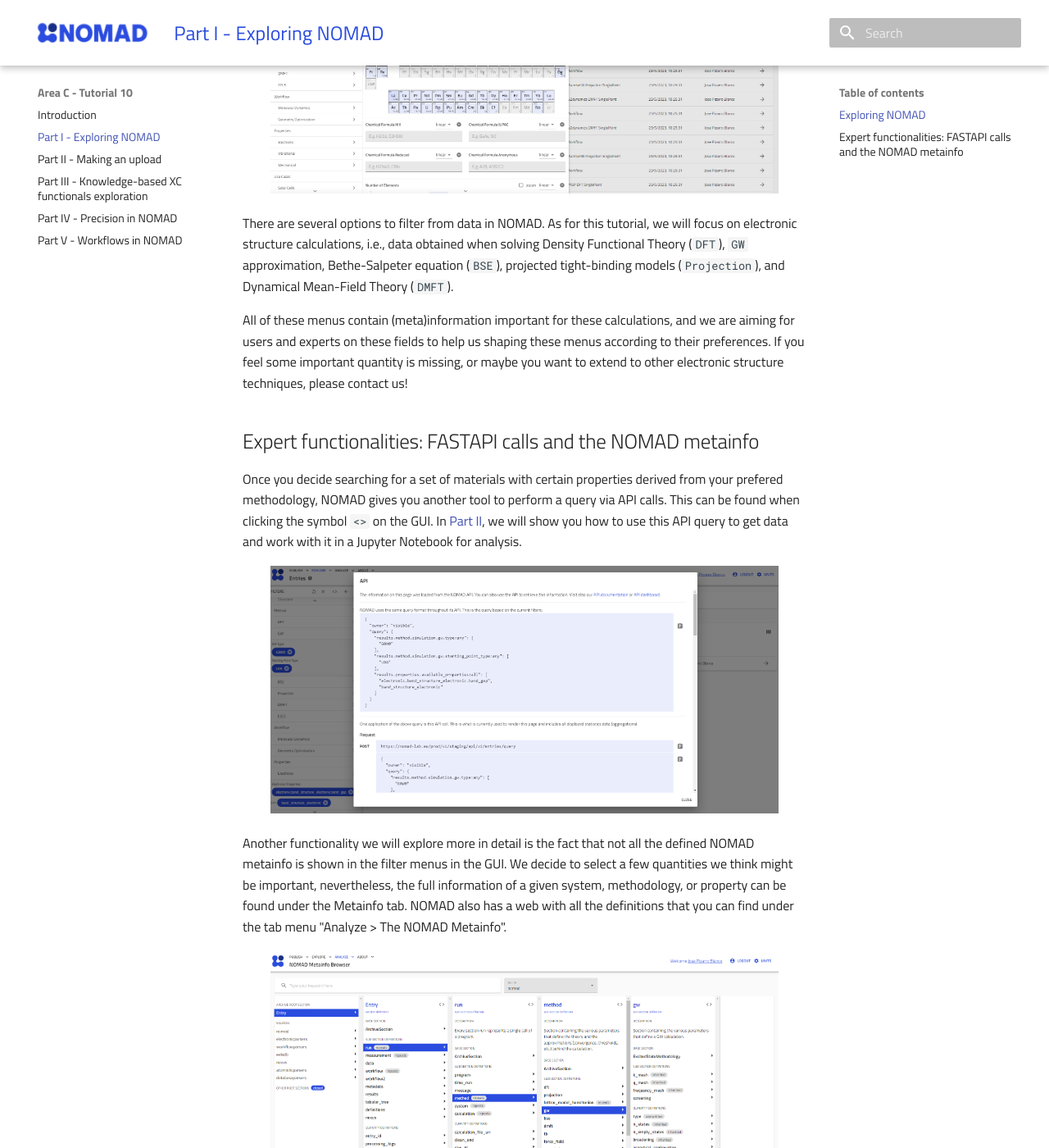
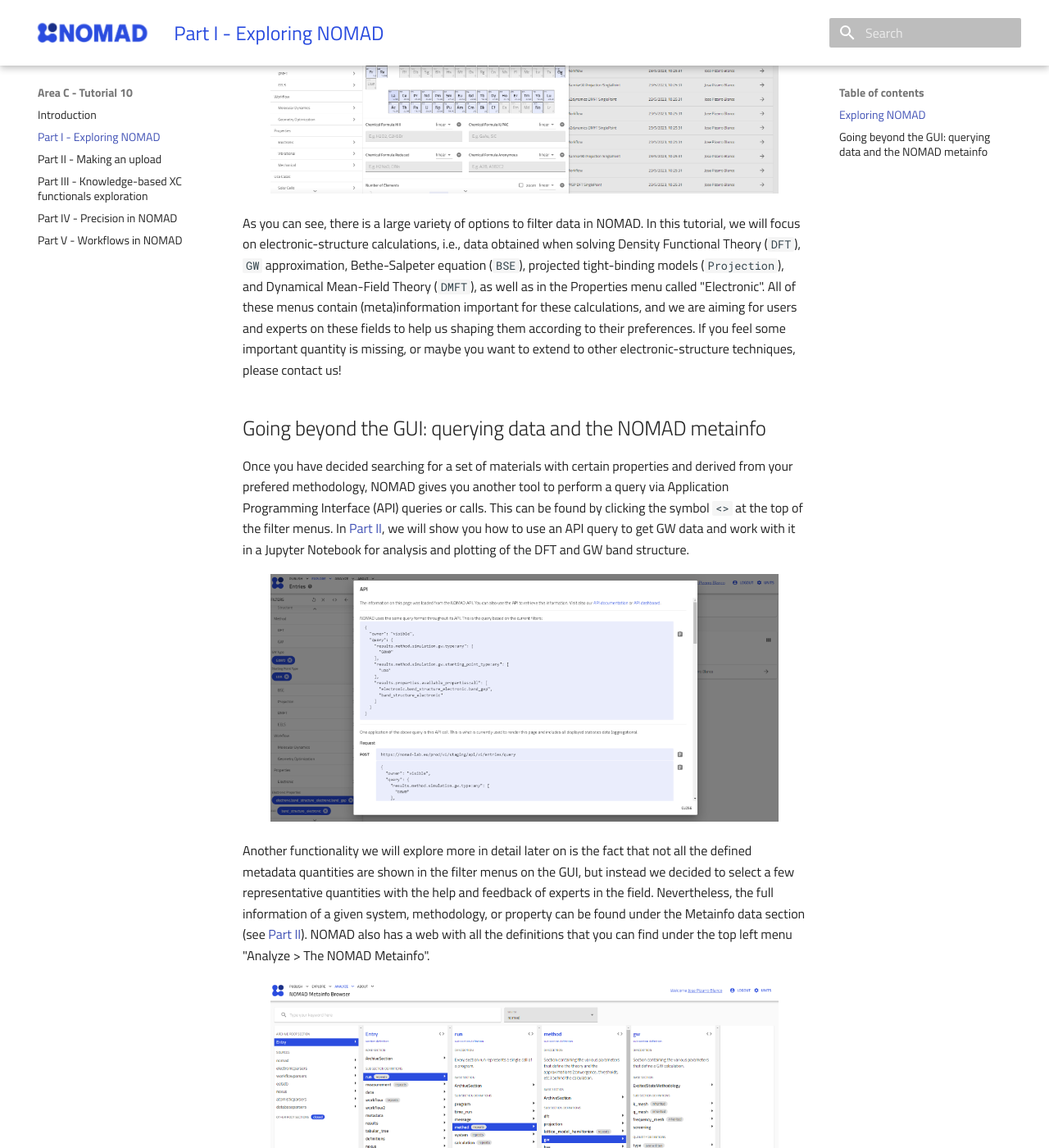
Before and after one commit to FAIRmat-NFDI/AreaC-Tutorial10_2023, an MkDocs documentation site: the page built from docs/part1.md, in a window 1280 px wide and 1400 px high, scrolled down 1389 px. Shown: the whole window at 82% size. Built offline with MkDocs 1.6.1 and Material for MkDocs 9.7.7, drawn with Linux system fonts in a browser that asks for light colours; some of the changed text lies outside the part shown.

Commit message:
Improved part1 and part5

```diff
--- a/docs/part1.md
+++ b/docs/part1.md
@@ -1,12 +1,12 @@
 # Part I: How to explore the NOMAD Archive and Repository.
 
-In this part, we are going to learn how to find and explore the NOMAD Archive and Repository (in short, NOMAD-lab) for electronic structure data. A more extensive information can be found in the [FAIRmat tutorial 1](https://www.fairmat-nfdi.eu/events/fairmat-tutorial-1/tutorial-1-home) web.
+This part contains the information on how to explore the NOMAD Archive and Repository (in short, NOMAD-lab) in order to find electronic-structure calculations data. A more general tutorial can be found in the [FAIRmat tutorial 1](https://www.fairmat-nfdi.eu/events/fairmat-tutorial-1/tutorial-1-home) and the materials therein.
 
 ## Exploring NOMAD
 
 Go to the [NOMAD-lab website](https://nomad-lab.eu/nomad-lab/).
 
-There are two main versions when exploring NOMAD-lab: the stable version and the beta or staging version. As the current NOMAD infrastructure is constantly being updated, we recommend you to go to the [Beta version](https://nomad-lab.eu/prod/v1/staging/gui/search/entries). The link can be also found when scrolling down in the main landing page of NOMAD-lab or when clicking on the tab menu "Solutions".
+There are two main versions when exploring NOMAD-lab: the stable version (by clicking the "Open NOMAD" button) and the Beta or staging version. As the current NOMAD infrastructure is constantly being updated, we recommend you to go to the [Beta version](https://nomad-lab.eu/prod/v1/staging/gui/search/entries). The link can be also found when scrolling down in the main landing page of NOMAD-lab or when clicking on the top menu "Solutions > NOMAD" and scrolling down.
 
 <p align="center">
     <img src="../assets/part1_explore/beta1.png" alt="Finding the Beta in the website, option 1" width="45%" title="NOMAD Beta option 1">
@@ -14,8 +14,7 @@ There are two main versions when exploring NOMAD-lab: the stable version and the
 </p>
 
 
-We land on the NOMAD Entries page, a very intuitive and easy-to-use Graphical User Interface (GUI). Here we can explore data according to our preferences. We can select the atoms that form the material, which crystal symmetry, etc., as well as selecting the methodology done for a calculation or experiment. We can also select the output properties, which for us is going to be mainly the menu “Electronic”.
-
+The landing NOMAD Entries page is a very intuitive and easy-to-use Graphical User Interface (GUI). Here we can explore data according to our preferences by clicking on the filter menus on the left. We can then select a variety of quantities that characterize the Material or system under study, the methodology parameters followed in the calculation or experiment, and the output properties.
 
 
 <p align="center">
@@ -25,19 +24,17 @@ We land on the NOMAD Entries page, a very intuitive and easy-to-use Graphical Us
     <img src="../assets/part1_explore/materials.png" alt="Materials menu" width="90%" title="Materials menu">
 </p>
 
-There are several options to filter from data in NOMAD. As for this tutorial, we will focus on electronic structure calculations, i.e., data obtained when solving Density Functional Theory (`DFT`), `GW` approximation, Bethe-Salpeter equation (`BSE`), projected tight-binding models (`Projection`), and Dynamical Mean-Field Theory (`DMFT`).
+As you can see, there is a large variety of options to filter data in NOMAD. In this tutorial, we will focus on electronic-structure calculations, i.e., data obtained when solving Density Functional Theory (`DFT`), `GW` approximation, Bethe-Salpeter equation (`BSE`), projected tight-binding models (`Projection`), and Dynamical Mean-Field Theory (`DMFT`), as well as in the Properties menu called "Electronic". All of these menus contain (meta)information important for these calculations, and we are aiming for users and experts on these fields to help us shaping them according to their preferences. If you feel some important quantity is missing, or maybe you want to extend to other electronic-structure techniques, please contact us!
 
-All of these menus contain (meta)information important for these calculations, and we are aiming for users and experts on these fields to help us shaping these menus according to their preferences. If you feel some important quantity is missing, or maybe you want to extend to other electronic structure techniques, please contact us!
+## Going beyond the GUI: querying data and the NOMAD metainfo
 
-## Expert functionalities: FASTAPI calls and the NOMAD metainfo
-
-Once you decide searching for a set of materials with certain properties derived from your prefered methodology, NOMAD gives you another tool to perform a query via API calls. This can be found when clicking the symbol `<>` on the GUI. In [Part II](part2.md), we will show you how to use this API query to get data and work with it in a Jupyter Notebook for analysis.
+Once you have decided searching for a set of materials with certain properties and derived from your prefered methodology, NOMAD gives you another tool to perform a query via Application Programming Interface (API) queries or calls. This can be found by clicking the symbol `<>` at the top of the filter menus. In [Part II](part2.md), we will show you how to use an API query to get GW data and work with it in a Jupyter Notebook for analysis and plotting of the DFT and GW band structure.
 
 <p align="center">
     <img src="../assets/part1_explore/api.png" alt="API query" width="90%" title="API query">
 </p>
 
-Another functionality we will explore more in detail is the fact that not all the defined NOMAD metainfo is shown in the filter menus in the GUI. We decide to select a few quantities we think might be important, nevertheless, the full information of a given system, methodology, or property can be found under the Metainfo tab. NOMAD also has a web with all the definitions that you can find under the tab menu "Analyze > The NOMAD Metainfo".
+Another functionality we will explore more in detail later on is the fact that not all the defined metadata quantities are shown in the filter menus on the GUI, but instead we decided to select a few representative quantities with the help and feedback of experts in the field. Nevertheless, the full information of a given system, methodology, or property can be found under the Metainfo data section (see [Part II](part2.md)). NOMAD also has a web with all the definitions that you can find under the top left menu "Analyze > The NOMAD Metainfo".
 
 <p align="center">
     <img src="../assets/part1_explore/nomadmetainfo.png" alt="The NOMAD metainfo" width="90%" title="The NOMAD metainfo">
```
Also changed, not shown: docs/part5.md (+2 -4 lines).
